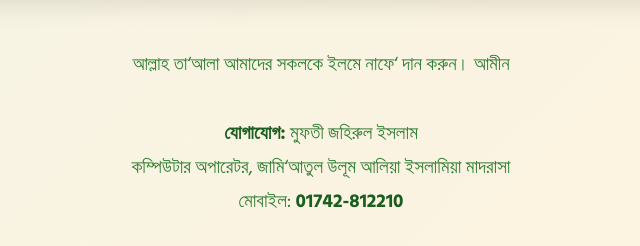
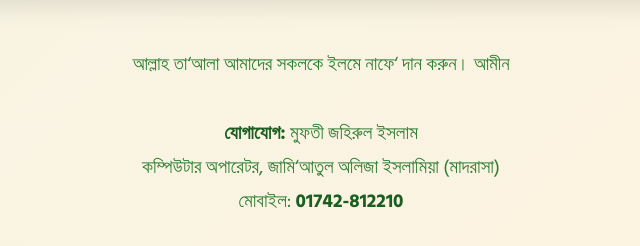
Before and after one commit to maktaba-johir/madrasha_result, a plain HTML site: page index.html in a window 1280 px wide. Shown: the part 2168-2414 px from the top of the page, 319-959 px from the left. Drawn offline with Linux system fonts and the light colour scheme; a web font is replaced by a local one.

Commit message:
Update index.html

```diff
--- a/index.html
+++ b/index.html
@@ -205,7 +205,7 @@
         <div class="footer">
             আল্লাহ তা‘আলা আমাদের সকলকে ইলমে নাফে‘ দান করুন। আমীন<br><br>
             <b>যোগাযোগ:</b> মুফতী জহিরুল ইসলাম<br>
-            কম্পিউটার অপারেটর, জামি‘আতুল উলূম আলিয়া ইসলামিয়া মাদরাসা<br>
+            কম্পিউটার অপারেটর, জামি‘আতুল অলিজা ইসলামিয়া (মাদরাসা)<br>
             মোবাইল: <b>01742-812210</b>
         </div>
     </div>
```
